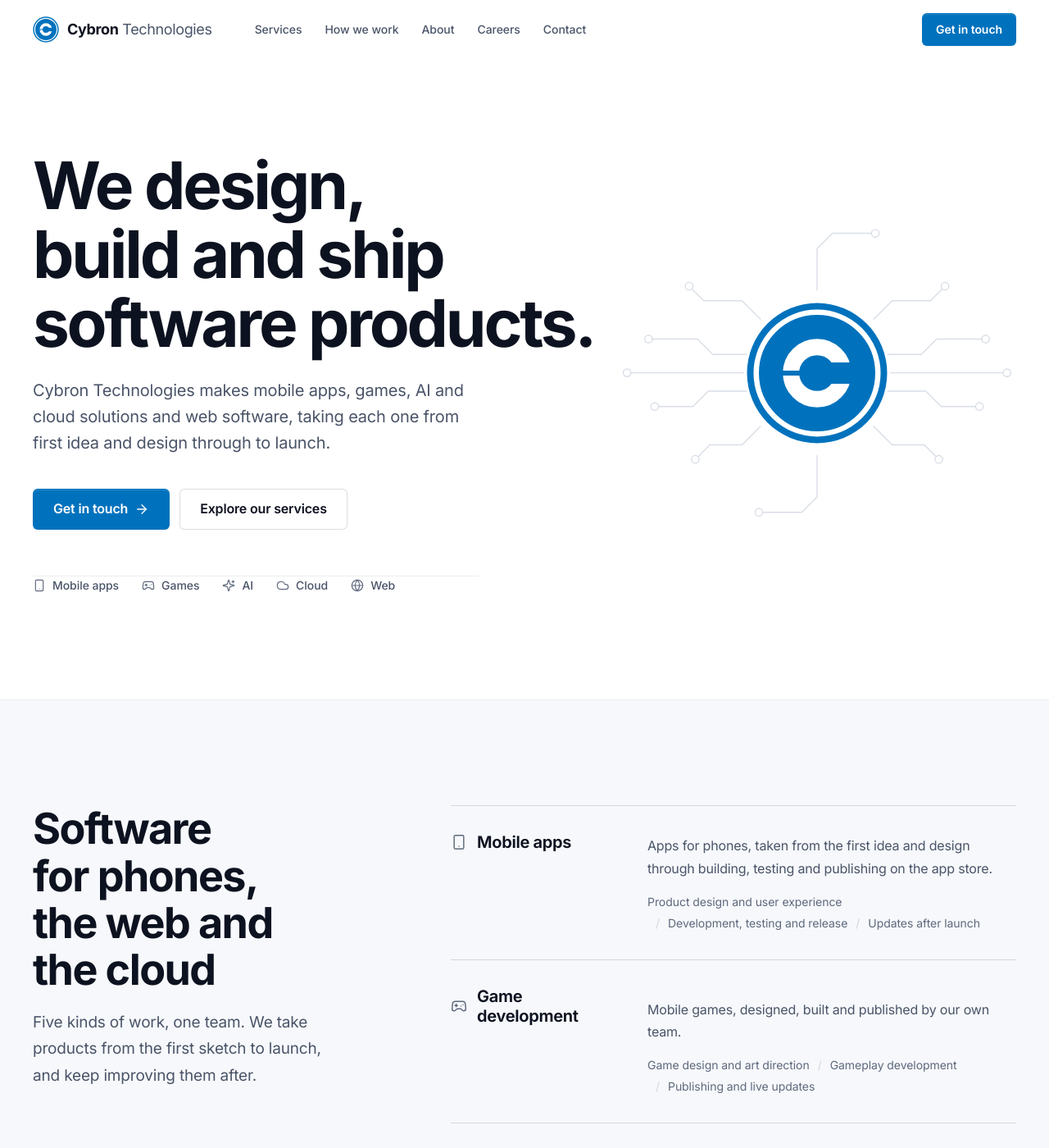
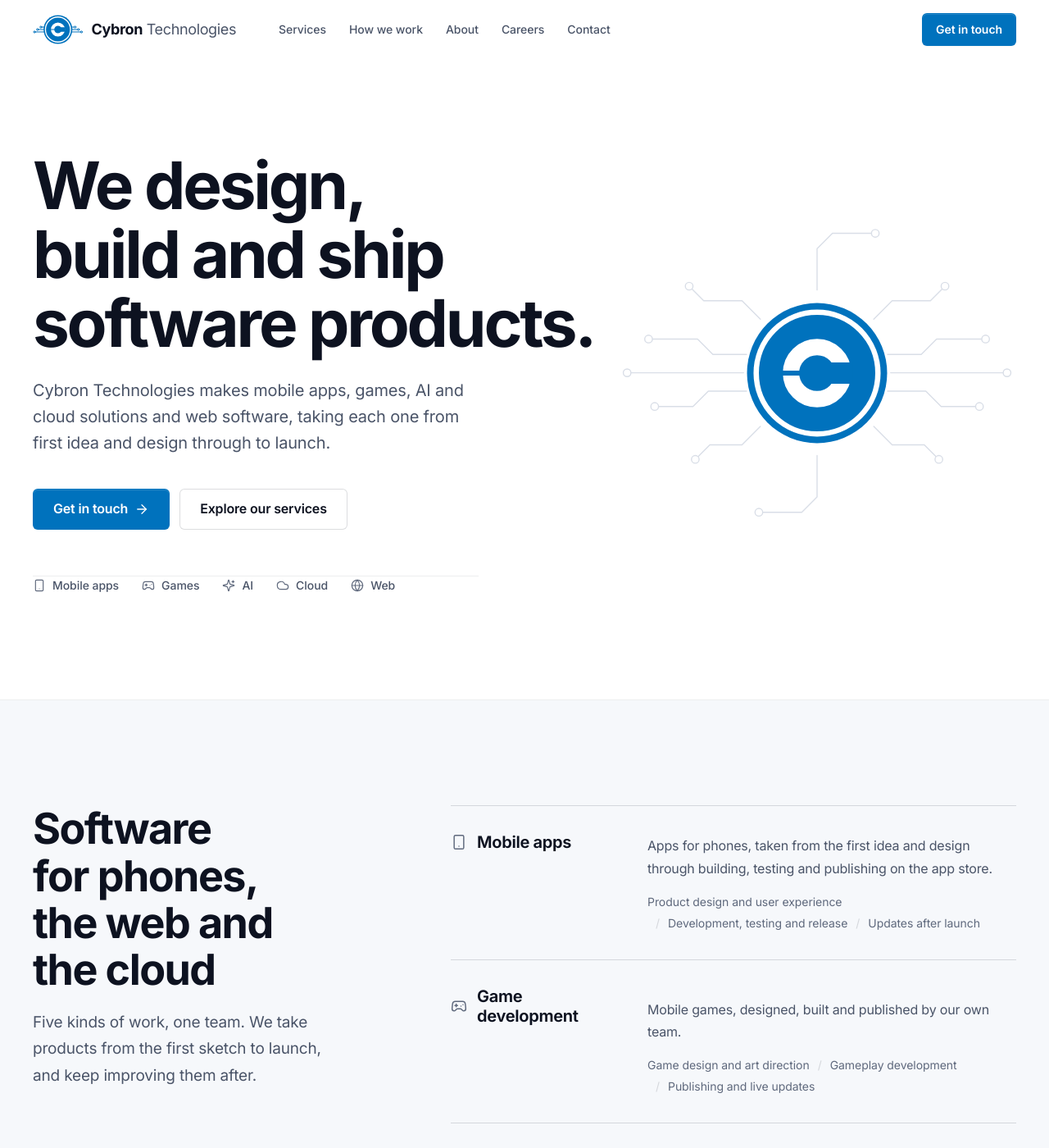
Before and after one commit to ali-rajaa/cybron-tech, a Jekyll site: the page built from index.html, in a window 1280 px wide and 1400 px high. Shown: the whole window at 82% size. Built offline with Jekyll 4.4.1, drawn with Linux system fonts in a browser that asks for light colours.

Commit message:
Use the full logo with circuit traces in the header and footer
The favicon and app icons keep the round disc only (owner).

Co-Authored-By: Claude Opus 5.5 <noreply@anthropic.com>
Claude-Session: https://claude.ai/code/session_01UEScDFmXRUc3ZP62E9DyYU

```diff
--- a/_includes/footer.html
+++ b/_includes/footer.html
@@ -8,7 +8,7 @@
   <div class="wrap grid footer-grid">
     <div class="footer-brand">
       <a class="brand" href="{{ _home }}#top">
-        {% include logo.html class="brand-mark" %}
+        {% include logo.html variant="full" class="brand-mark" %}
         <span class="brand-name">{{ _c.short }}<span class="brand-sub"> Technologies</span></span>
       </a>
       <p class="footer-line">Software, apps and games, from first idea to launch.</p>
--- a/_includes/header.html
+++ b/_includes/header.html
@@ -10,7 +10,7 @@
 <header class="site-header" id="site-header">
   <div class="wrap header-bar">
     <a class="brand" href="{{ _home }}#top">
-      {% include logo.html class="brand-mark" %}
+      {% include logo.html variant="full" class="brand-mark" %}
       <span class="brand-name">{{ site.data.company.short }}<span class="brand-sub"> Technologies</span></span>
     </a>
     <nav class="site-nav" id="site-nav" aria-label="Main">
--- a/assets/css/site.scss
+++ b/assets/css/site.scss
@@ -328,7 +328,10 @@ main:focus { outline: none; }
   text-decoration: none;
   white-space: nowrap;
 }
-.brand-mark { width: 2rem; height: 2rem; }
+/* The full logo (disc plus circuit traces, 150 x 88). At this size the
+   traces need a heavier line than the source to stay visible. */
+.brand-mark { width: 3.84rem; height: 2.25rem; flex: none; }
+.brand-mark .logo-traces { stroke-width: 2.4; }
 .brand-name { font-size: 1.125rem; font-weight: 700; letter-spacing: -0.02em; }
 .brand-sub { font-weight: 400; color: var(--text-2); }
 
```
Also changed, not shown: STATUS.md (+1 -1 lines).
